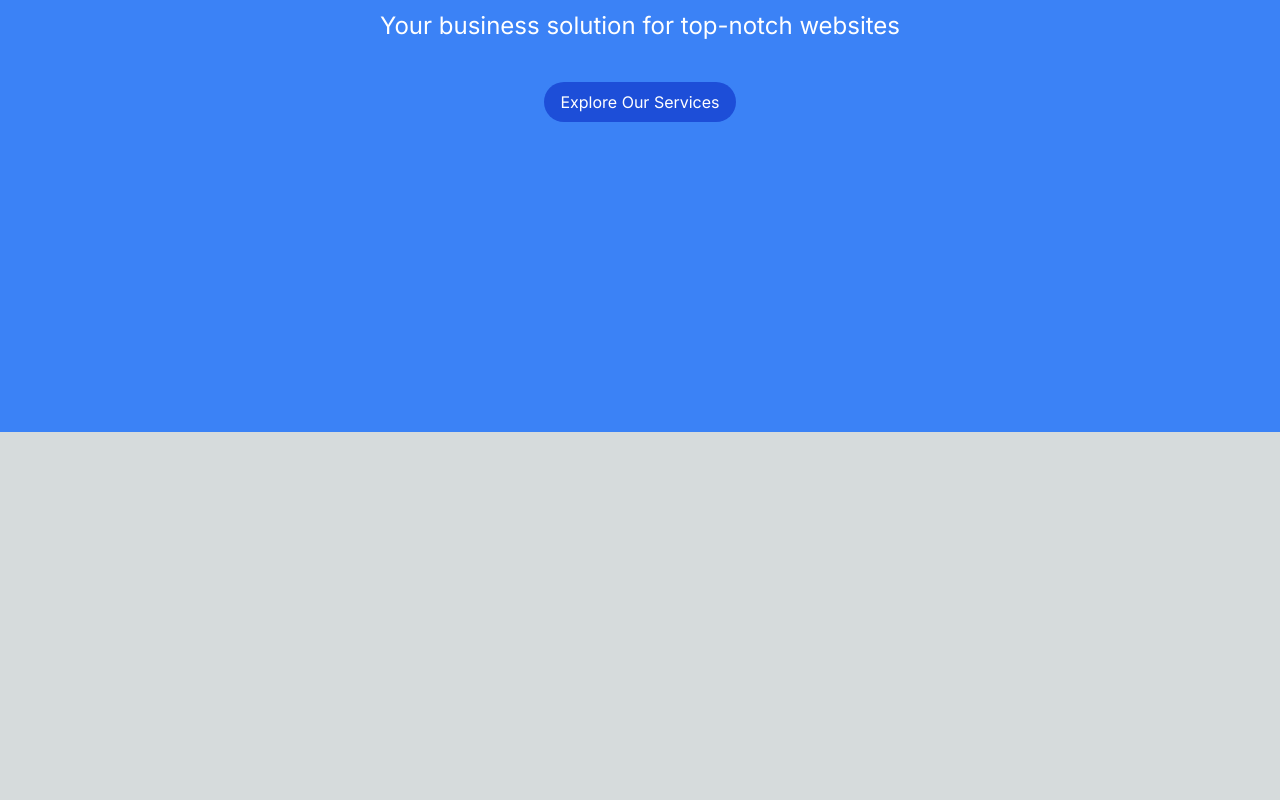
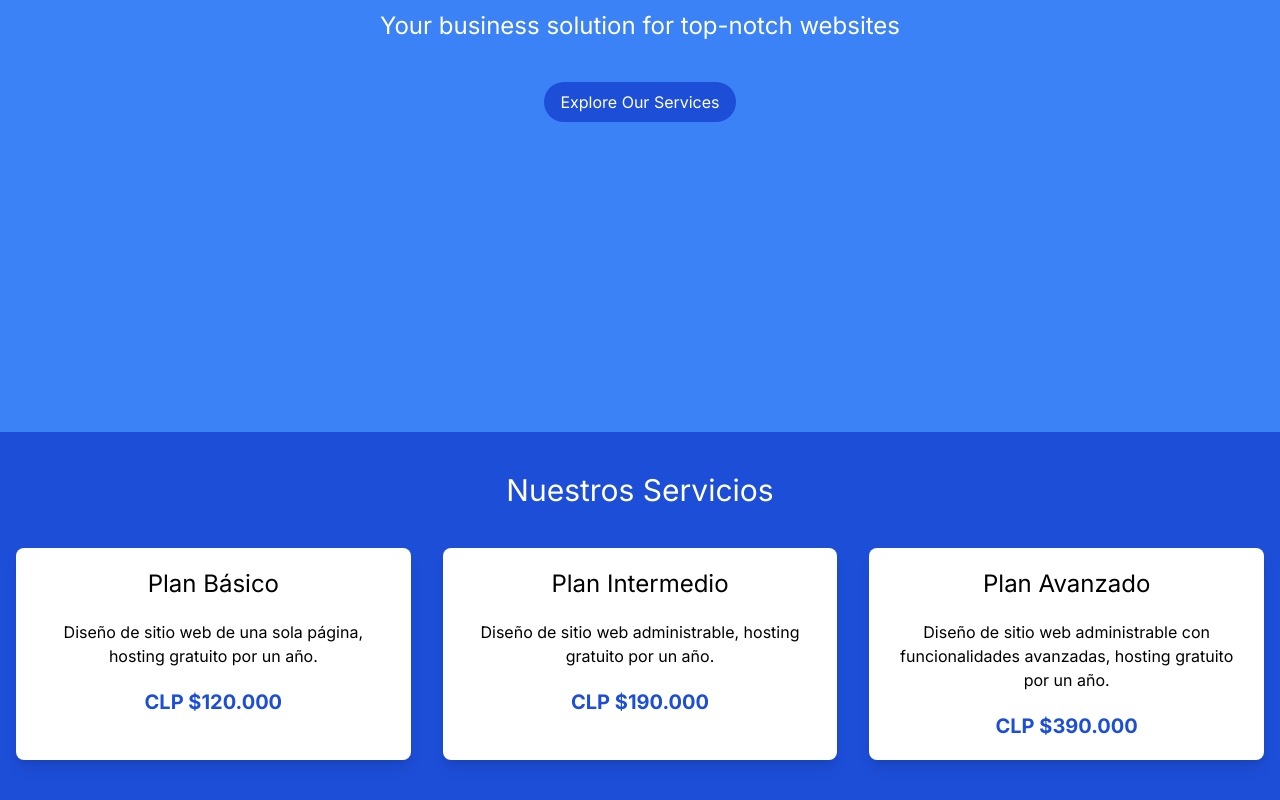
Before and after one commit to cl-web/cl-web.github.io, a Next.js app: page / in a window 1280 px wide. Shown: the part 368-1168 px from the top of the page. Before the commit the page ends 800 px from the top, so only its background shows below. Built offline with nearby package versions, Linux system fonts and the light colour scheme.

Commit message:
added servicelist component

```diff
--- a/app/page.tsx
+++ b/app/page.tsx
@@ -1,7 +1,11 @@
 import Image from 'next/image'
 import Landing from '@/components/Landing/Landing'
+import Services from '@/components/Services/Services'
 export default function Home() {
   return (
+    <>
    <Landing/>
+   <Services/>
+   </>
   )
 }
--- a/components/Landing/Landing.tsx
+++ b/components/Landing/Landing.tsx
@@ -4,7 +4,7 @@ import React from 'react';
 export default function Landing() {
   return (
     <div className="h-screen flex flex-col justify-center items-center bg-blue-500 p-5 md:p-0">
-      <h1 className="text-2xl md:text-5xl text-white mb-2 md:mb-5 text-center">Welcome to Web SPA</h1>
+      <h1 className="font-bold text-4xl md:text-5xl text-white mb-2 md:mb-5 text-center">Welcome to WebCL</h1>
       <p className="text-lg md:text-2xl text-white text-center">Your business solution for top-notch websites</p>
       <div className="mt-5 md:mt-10">
         <a
--- /dev/null
+++ b/components/Services/Services.tsx
@@ -0,0 +1,41 @@
+'use client'
+import React from 'react';
+
+const services = [
+  {
+    title: 'Plan Básico',
+    description: 'Diseño de sitio web de una sola página, hosting gratuito por un año.',
+    price: 'CLP $120.000'
+  },
+  {
+    title: 'Plan Intermedio',
+    description: 'Diseño de sitio web administrable, hosting gratuito por un año.',
+    price: 'CLP $190.000'
+  },
+  {
+    title: 'Plan Avanzado',
+    description: 'Diseño de sitio web administrable con funcionalidades avanzadas, hosting gratuito por un año.',
+    price: 'CLP $390.000'
+  },
+];
+
+function Services() {
+  return (
+    <div className="bg-blue-700 text-white py-10" id="services">
+      <div className="container mx-auto px-4">
+        <h2 className="text-3xl mb-10 text-center">Nuestros Servicios</h2>
+        <div className="grid grid-cols-1 md:grid-cols-3 gap-8">
+          {services.map((service, index) => (
+            <div key={index} className="bg-white shadow-lg rounded-lg p-5 text-center text-black">
+              <h3 className="text-2xl mb-5">{service.title}</h3>
+              <p className="mb-5">{service.description}</p>
+              <div className="text-blue-700 text-xl font-bold">{service.price}</div>
+            </div>
+          ))}
+        </div>
+      </div>
+    </div>
+  );
+}
+
+export default Services;
--- a/package.json
+++ b/package.json
@@ -9,6 +9,7 @@
     "lint": "next lint"
   },
   "dependencies": {
+    "@next/font": "^13.4.2",
     "@types/node": "20.1.7",
     "@types/react": "18.2.6",
     "@types/react-dom": "18.2.4",
```
Also changed, not shown: 1 other file (tests, documents, lock files or other folders).
